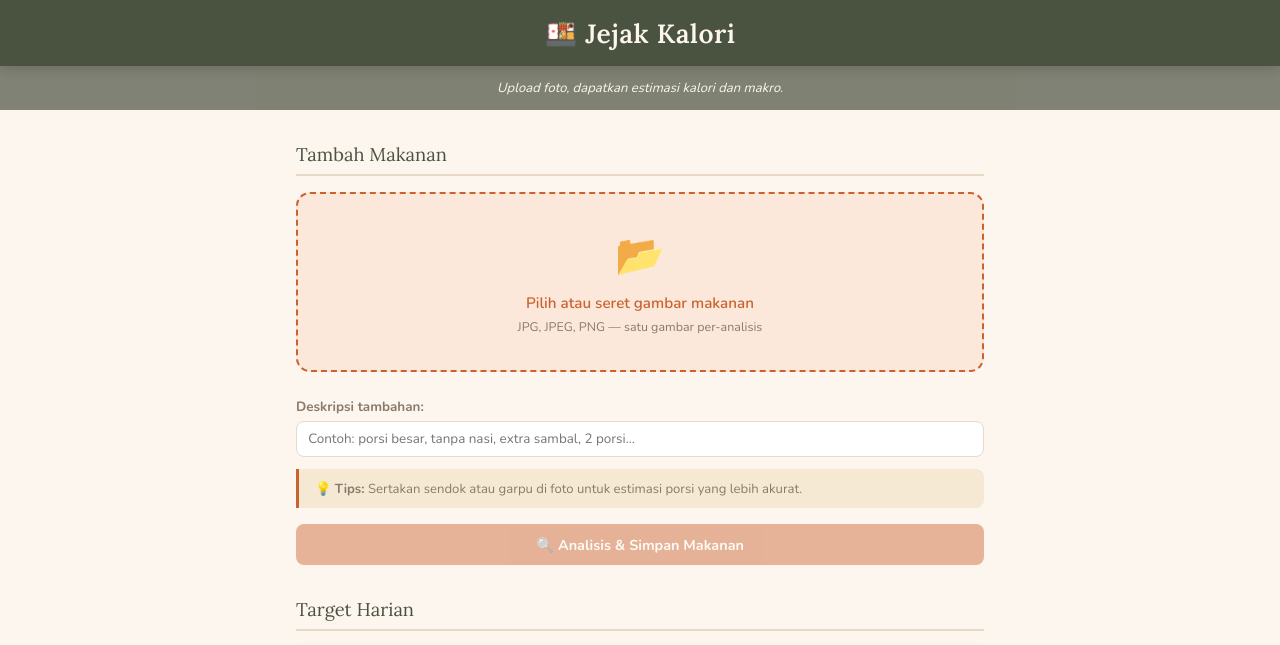
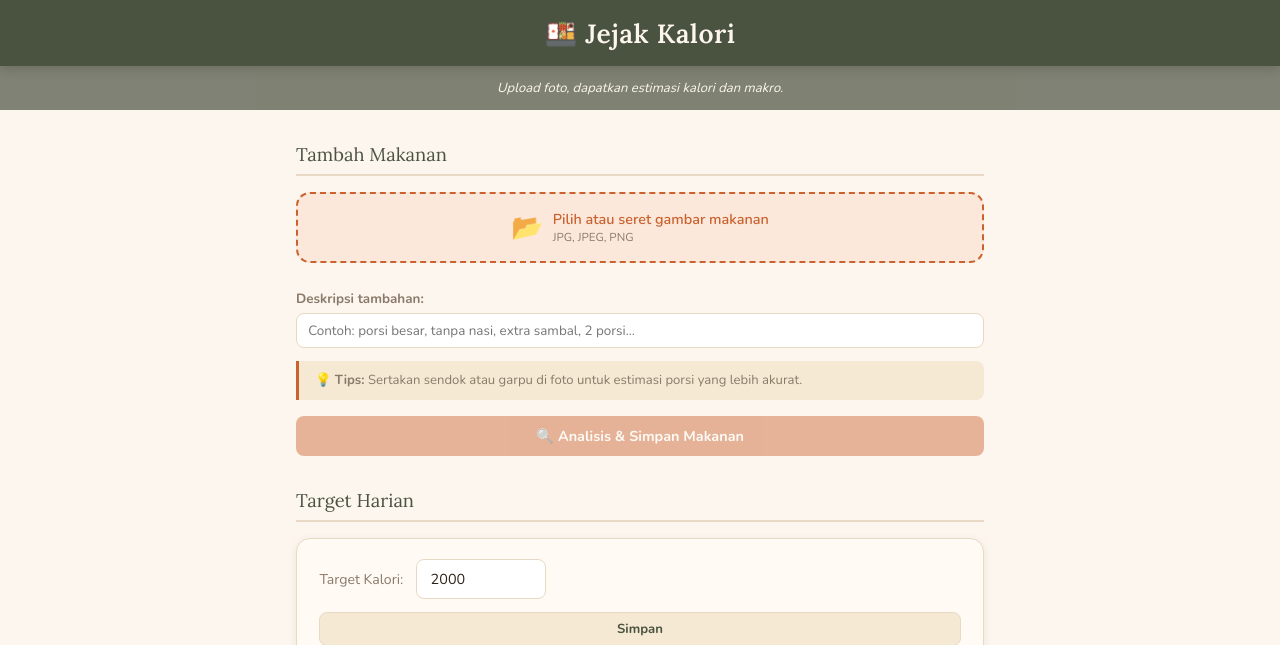
Before and after one commit to muhammadrizki985/calorie-tracker, a PHP site: page /analyze/ in a window 1280 px wide. Shown: the top 645 px of the page. Run offline with PHP 8.4, Linux system fonts and the light colour scheme.

Commit message:
change file-input element size

```diff
--- a/index.php
+++ b/index.php
@@ -182,13 +182,16 @@ input, textarea {
     box-shadow: 0 2px 8px var(--shadow);
 }
 
-/* ── upload zone ── */
 .upload-zone {
-    display: block;
+    display: flex;
+    align-items: center;
+    justify-content: center;
+    gap: .6rem;
     border: 2px dashed var(--terracotta);
     border-radius: var(--radius);
-    padding: 2.2rem 1.5rem;
-    text-align: center;
+    padding: 1rem 1.2rem;
+    min-height: 56px;
+    text-align: left;
     background: var(--terra-pale);
     transition: background .2s, border-color .2s;
     cursor: pointer;
@@ -198,9 +201,10 @@ input, textarea {
 .upload-zone input[type=file] {
     position: absolute; inset: 0; opacity: 0; cursor: pointer; width: 100%; height: 100%;
 }
-.upload-zone .icon { font-size: 2.5rem; display: block; margin-bottom: .6rem; }
-.upload-zone .label { font-size: .95rem; color: var(--terracotta); font-weight: 600; display: block; }
-.upload-zone .sub   { font-size: .78rem; color: var(--muted); margin-top: .3rem; display: block; }
+.upload-zone .icon { font-size: 1.6rem; flex-shrink: 0; }
+.upload-zone .text-wrap { display: flex; flex-direction: column; gap: .1rem; }
+.upload-zone .label { font-size: .9rem; color: var(--terracotta); font-weight: 600; line-height: 1.3; }
+.upload-zone .sub   { font-size: .72rem; color: var(--muted); line-height: 1.3; }
 
 /* preview strip */
 #preview-strip {
@@ -587,12 +591,14 @@ hr { border: none; border-top: 1px solid var(--border); margin: 2rem 0; }
     <div class="section">
         <div class="section-title">Tambah Makanan</div>
         <form id="upload-form" enctype="multipart/form-data">
-            <label class="upload-zone" id="drop-zone">
-                <span class="icon">📂</span>
-                <span class="label">Pilih atau seret gambar makanan</span>
-                <span class="sub">JPG, JPEG, PNG — satu gambar per-analisis</span>
-                <input type="file" name="images[]" id="file-input" accept="image/; capture=camera*">
-            </label>
+<label class="upload-zone" id="drop-zone">
+<span class="icon">📂</span>
+<span class="text-wrap">
+<span class="label">Pilih atau seret gambar makanan</span>
+<span class="sub">JPG, JPEG, PNG</span>
+</span>
+<input type="file" name="images[]" id="file-input" accept="image/*; capture=camera">
+</label>
             <div id="preview-strip"></div>
             <div class="edit-row" style="margin-top:.8rem">
                 <div class="edit-label">Deskripsi tambahan:</div>
```
